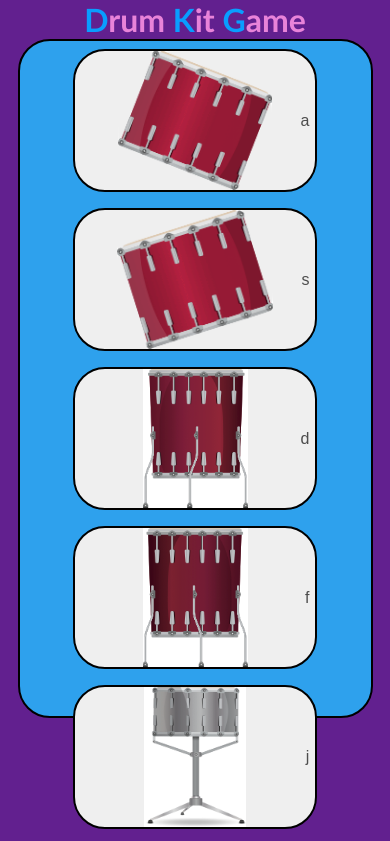
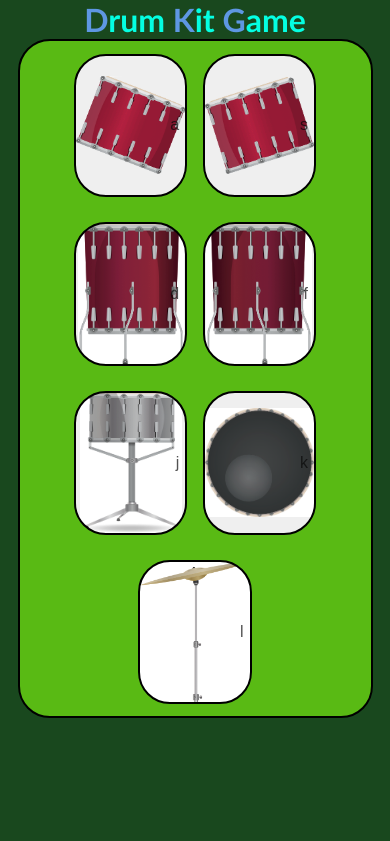
Before and after one commit to RitikRaj295/Drum-Kit-Game, a plain HTML site: page index.html in a window 390 px wide. Shown: the top 841 px of the page. Drawn offline with Linux system fonts and the light colour scheme.

Commit message:
media query updated

```diff
--- a/style.css
+++ b/style.css
@@ -8,17 +8,17 @@ body{
     flex-direction: column;
     justify-content: center;
     align-items: center;
-    background-color: rgb(159, 37, 234);
+    background-color: rgb(20, 86, 75);
 }
 
 h1{
     font-size: 4rem;
     font-family: 'Gill Sans', 'Gill Sans MT', Calibri, 'Trebuchet MS', sans-serif;
-    color: rgb(232, 131, 217);
+    color: rgb(34, 170, 170);
     text-align: center;
 }
 span{
-    color:rgb(41, 195, 187);
+    color:rgb(144, 156, 12);
 }
 
 .instrument-box{
@@ -29,7 +29,7 @@ span{
     display: flex;
     justify-content:center;
     align-items: center;
-    background-color: rgb(104, 30, 194);
+    background-color: rgb(119, 186, 37);
 }
 
 button{
@@ -78,14 +78,14 @@ button{
 
 .pressed{
     opacity:.3;
-    border: 3px solid yellow;
+    border: 3px solid black;
 }
 
 
 @media only screen and (max-width: 450px) {
     /* Styles for devices with a width less than or equal to 600px */
     body {
-      background-color: rgb(98, 32, 143);
+      background-color: rgb(25, 72, 30);
       display:flex;
       align-items: center;
       justify-content: center;
@@ -96,12 +96,12 @@ button{
         justify-content: center;
         flex-wrap: wrap;
         flex-direction: row;
-        background-color: rgb(46, 161, 237);
+        background-color: rgb(89, 186, 20);
 
     }
     button{
         height:17vh;
-        width: 29vh;
+        width: 29vw;
         margin: 2vw;
         font-size: 1rem;
         text-align:end;
@@ -111,11 +111,11 @@ button{
     h1{
         font-size: 2rem;
         font-family: 'Gill Sans', 'Gill Sans MT', Calibri, 'Trebuchet MS', sans-serif;
-        color: rgb(232, 131, 217);
+        color: rgb(4, 255, 226);
         text-align: center;
     }
     span{
-        color:#099dff;
+        color:#5e97e2;
     }
 
 
```
